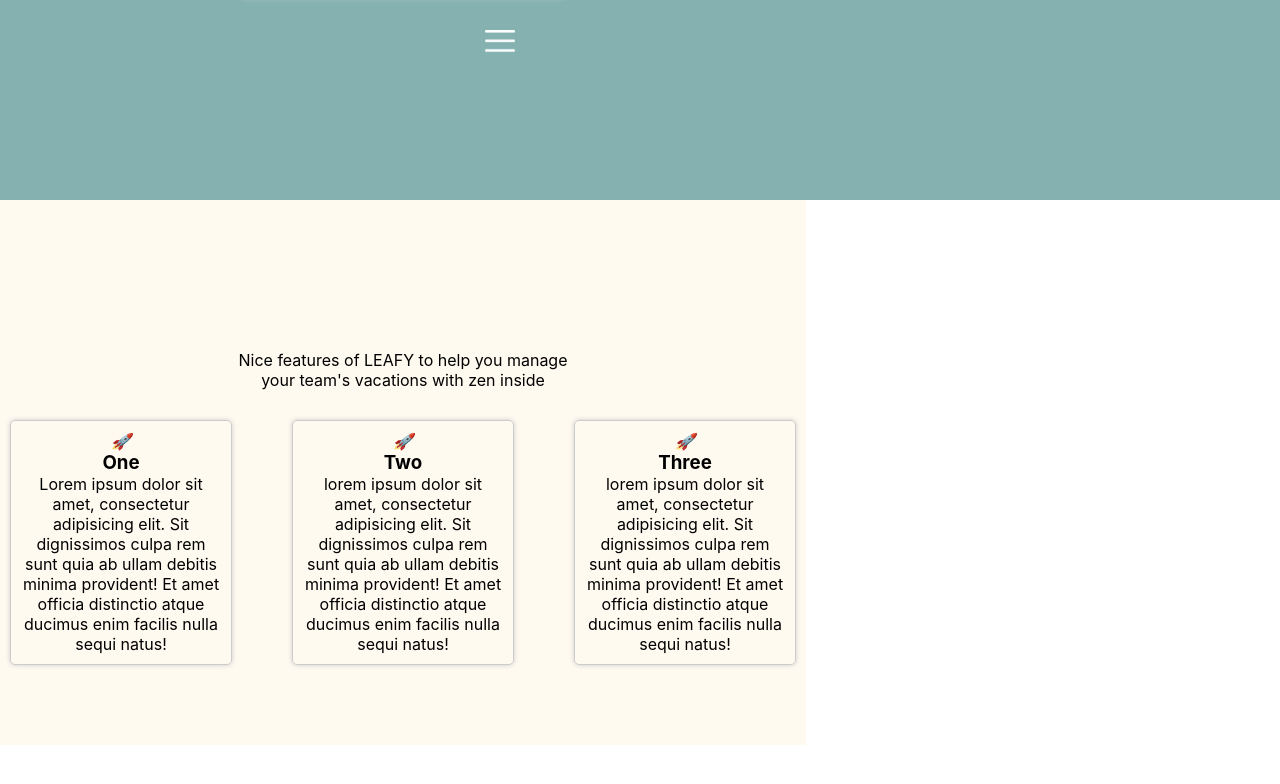
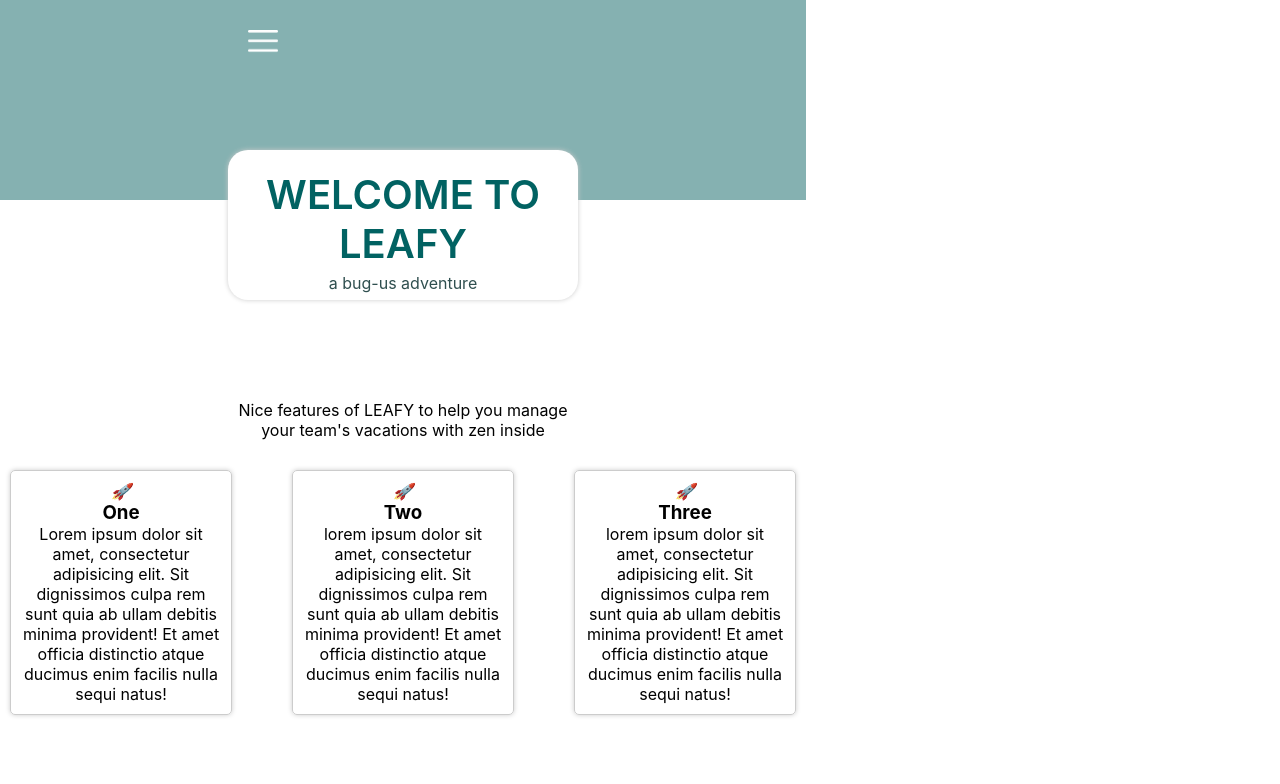
Before and after one commit to valentine974/leafy-app-front, a React (Create React App) app: page / in a window 1280 px wide. Shown: the top 784 px of the page. Built offline with nearby package versions, Linux system fonts and the light colour scheme; no server answers.

Commit message:
fixed bugs in styling

```diff
--- a/src/App.css
+++ b/src/App.css
@@ -13,7 +13,7 @@
     background-color: rgb(133, 177, 177);
     width: 100%;
     height: 200px;
-    position: fixed;
+    position: sticky;
   }
   .header img {
     width: 30px;
@@ -33,21 +33,17 @@
   /* PAGES DISPLAY - div under page */
 
   .pageContainer {
-    margin-top: 100px;
-    background-color: rgb(255, 250, 240);
-
+    background-color: white;
     max-height: 100%;
     display: flex;
     flex-direction: column nowrap;
     align-self: center;
     align-items: center;
-    justify-content: space-around;
   }
 
-  .pageContainer.closePage {
-    background-color: rgba(255, 250, 240, 0.5);
-    z-index: -10;
-  }
+  /* .pageContainer.closePage {
+
+  } */
 
   /* PAGES DISPLAY - pages title */
 
@@ -56,10 +52,10 @@
     /* margin-top: -100px; */
     height: 150px;
     width: 350px;
-    background-color: rgb(255, 250, 240);
+    background-color: white;
     box-shadow: 0 0 5px #ccc;
-    margin-top: -1000px;
-    position: fixed;
+    margin-top: -150px;
+    position: sticky;
   }
   .pageTitle h1 {
     font-size: 2.5rem;
@@ -82,7 +78,8 @@
   /* PAGES DISPLAY - pages content*/
 
   .pageContent {
-    margin-top: 200px;
+    background-color: white;
+    margin-top: 100px;
     display: flex;
     flex-flow: column nowrap;
     justify-content: center;
--- a/src/components/Navbar/Navbar.jsx
+++ b/src/components/Navbar/Navbar.jsx
@@ -124,7 +124,6 @@ function Navbar(props) {
       {isLoggedIn && user && user.position !== "admin" && (
         <>
 
-      <h1>HR & Managers</h1>
 
 
         </>
@@ -134,6 +133,7 @@ function Navbar(props) {
         user &&
         (user.position === "hr" || user.position === "manager") && (
           <>
+      <h1>HR & Managers</h1>
             <Link
               to="/handle-request"
               style={linkStyle}
```
